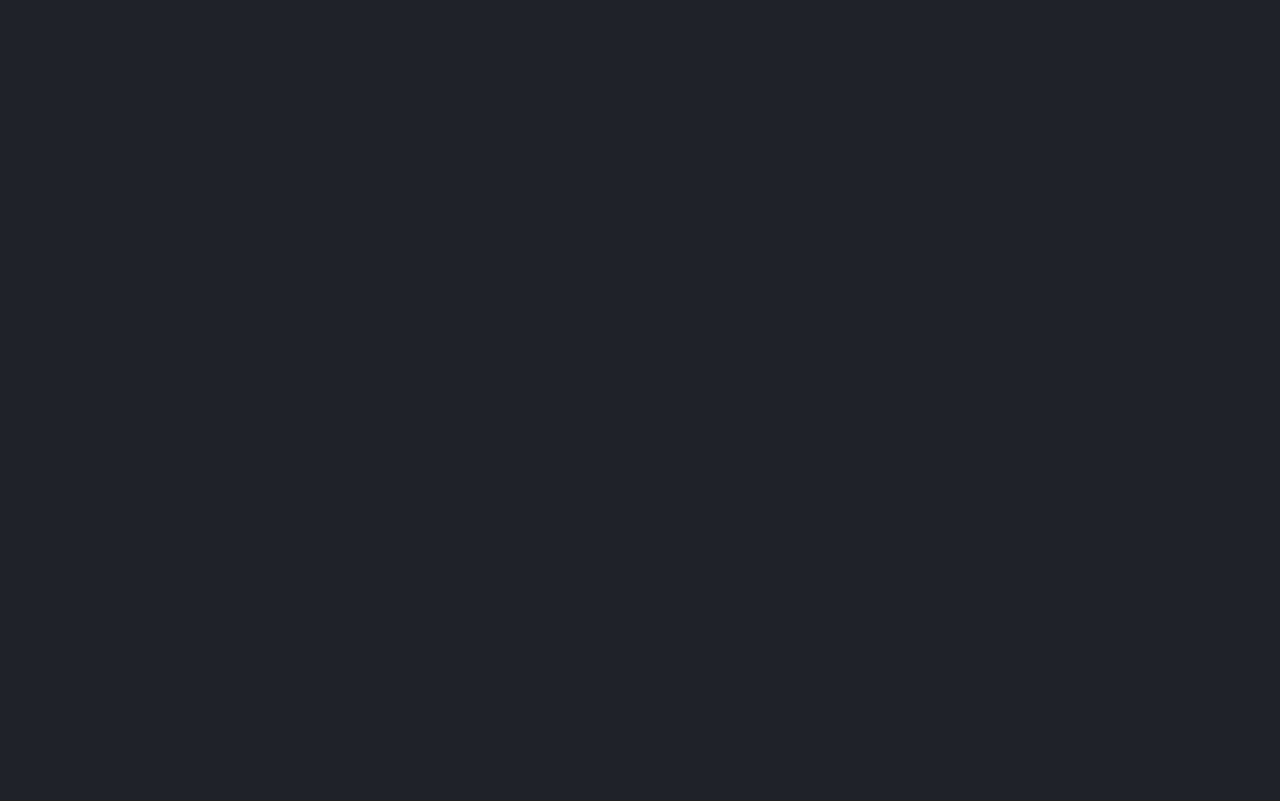
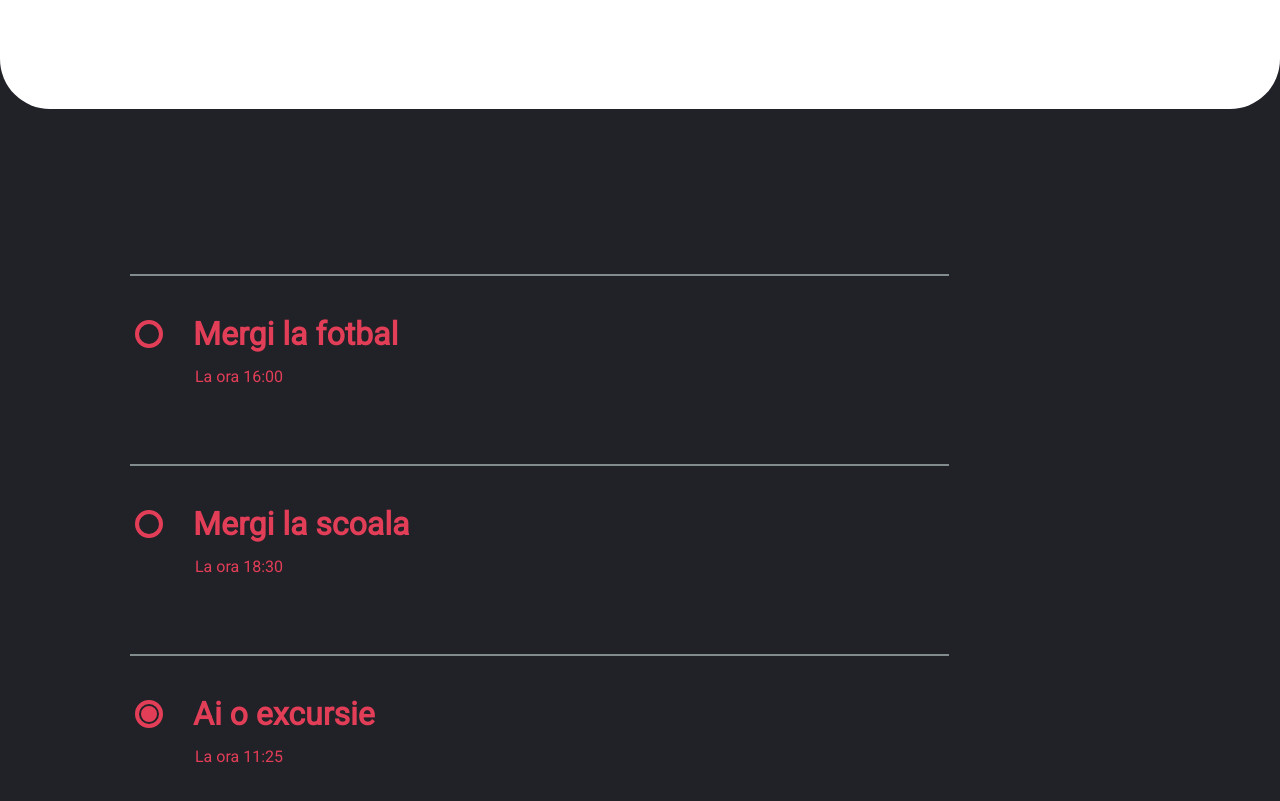
Before and after one commit to zamfir231/TodoApp, a React (Create React App) app: page /today in a window 1280 px wide. Shown: the part 131-932 px from the top of the page. Before the commit the page ends 800 px from the top, so only its background shows below. Built offline with nearby package versions, Linux system fonts and the light colour scheme.

Commit message:
styled tasks in today page

```diff
--- a/src/App.js
+++ b/src/App.js
@@ -59,9 +59,15 @@ const App = () => {
     <Router>
       <div className='container'>
         <Route exact path='/'>
-          <Header onAddTask={() => setshowAddTaskInput(true)} />
+          <Header page='home' onAddTask={() => setshowAddTaskInput(true)} />
           { showAddTaskInput && <AddTaskInput addTask={addTask} onCancel={() => setshowAddTaskInput(false)} /> }
-          <Tasks tasks={ tasks } />
+          <Tasks page='home' tasks={ tasks } />
+        </Route>
+
+        <Route path='/today'>
+          <Header pagee='today' onAddTask={() => setshowAddTaskInput(true)} />
+          { showAddTaskInput && <AddTaskInput addTask={addTask} onCancel={() => setshowAddTaskInput(false)} /> }
+          <Tasks page='today' tasks={ tasks } />
         </Route>
 
       </div>
--- a/src/components/HomePage/Tasks/RadioButton.js
+++ b/src/components/HomePage/Tasks/RadioButton.js
@@ -22,15 +22,17 @@ const RadioButton = ({insideColor, borderColor, width, done}) => {
             }}
         >
 
-            {checked && <span
+            {checked && <span className='radio'
                 style={{
+
                     borderRadius: '50%',
                     border: 'none',
                     width: `${width - 10}px`,
                     height: `${width - 10}px`,
                     display: 'inline',
+                    borderColor: borderColor,
                     borderStyle: 'solid',
-                   backgroundColor: borderColor,
+                    backgroundColor: borderColor,
                 }}
             >
             </span> }
--- a/src/components/HomePage/Tasks/Task.js
+++ b/src/components/HomePage/Tasks/Task.js
@@ -1,13 +1,39 @@
 import RadioButton from "./RadioButton";
 import { FaTimes } from 'react-icons/fa'
 
-const Task = ({ text, done, description, onDelete }) => {
+const Task = ({ page, text, done, description, onDelete }) => {
     return (
-        <div className='task'>
-            <RadioButton done={done} insideColor='#E33E57' borderColor='#212128' width='20' />
-            <h1 style={{marginLeft: '30px',}}>{text}</h1>
+        <div className='task' style={{
+            backgroundColor: page === 'home' ? '#E33E57' : '#212128',
+        }} >
+
+            { page==='today' && <span style={{
+                position: 'absolute',
+                top: '10%',
+                width: '80%',
+                height: '2px',
+                backgroundColor: '#828C8C',
+            }}> </span> }
+
+            <RadioButton
+                done={done}
+                insideColor={page  === 'home' ? '#E33E57' : '#212128'}
+                borderColor={page  === 'home' ? '#212128' : '#E33E57'}
+                width='20'
+            />
+            {console.log(page)}
+            <h1
+                style={{
+                    marginLeft: '30px',
+                    color: page === 'home' ? '#212128' : '#E33E57',
+            }}>{text}</h1>
             <br/>
-            <p className='task-description'>{description}</p>
+            <p style={{
+
+                color: page === 'home' ? '#212128' : '#E33E57' ,
+            }}
+                className='task-description'
+            >{description}</p>
             <FaTimes
                 className='deleteTaskButton'
                 style={{ color: '#212128', cursor: 'pointer' }}
--- a/src/components/HomePage/Tasks/Tasks.js
+++ b/src/components/HomePage/Tasks/Tasks.js
@@ -1,10 +1,11 @@
 import Task from './Task'
 
-const Tasks = ({ tasks }) => {
+const Tasks = ({ tasks, page }) => {
     return (
         <>
             {tasks.map((task, id) => (
                 <Task
+                    page={ page }
                     text={ task.text }
                     done={ task.done }
                     description={ task.description }
--- a/src/components/HomePage/header/Header.js
+++ b/src/components/HomePage/header/Header.js
@@ -1,14 +1,14 @@
 import AddTaskButton from "./AddTaskButton"
 import Navbar from './navbar/Navbar'
 
-const Header = ({ onAddTask }) => {
+const Header = ({ onAddTask, page }) => {
     return (
         <header>
             <div className='header'>
-                <Navbar date='12' />
+                {page === 'home' && <Navbar date='12' /> }
                 <div className='complete-header'>
                 </div>
-                <h1 className='header-title'>Intray</h1>
+                {page === 'home' && <h1 className='header-title'>Intray</h1>}
                 <AddTaskButton onClick={onAddTask } />
             </div>
         </header>
--- a/src/index.css
+++ b/src/index.css
@@ -87,7 +87,6 @@ body {
 
 .task-description {
   display: inline;
-  color: #212128;
   position: absolute;
   float: left;
   margin-top: 100px;
```
Also changed, not shown: 1 other file (tests, documents, lock files or other folders).
